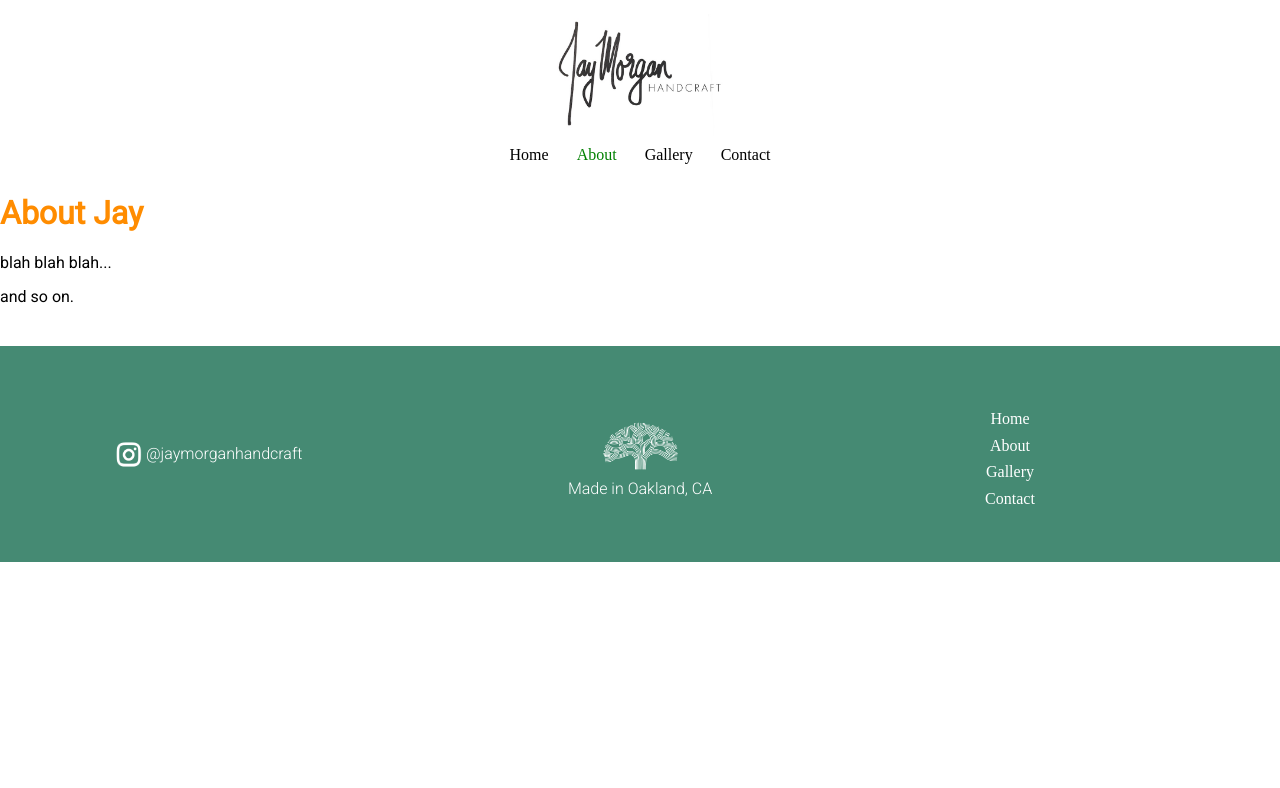
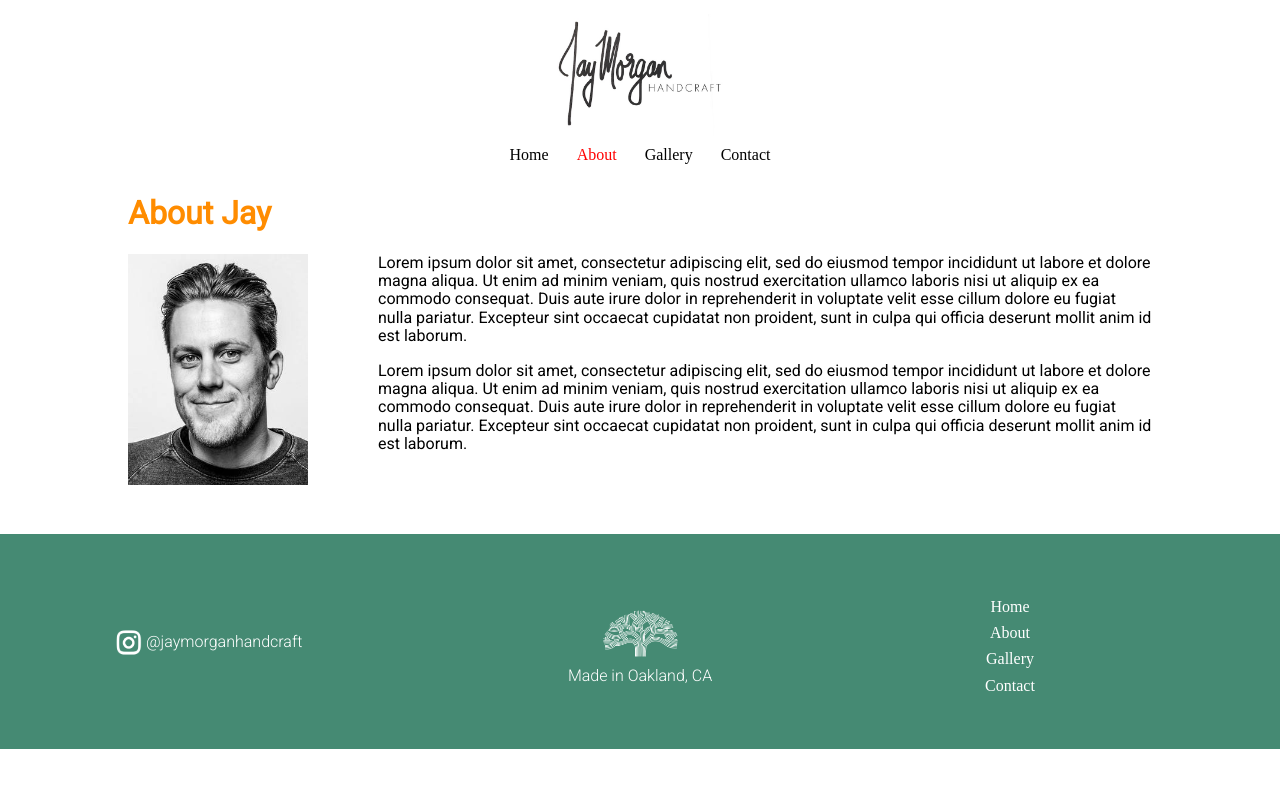
Before and after one commit to jaymorgan/jaymorgan.github.io, a Jekyll site: the page built from about.md, in a window 1280 px wide. Shown: the top 788 px of the page. Built offline with Jekyll 4.4.1, drawn with Linux system fonts in a browser that asks for light colours; some web fonts are replaced.

Commit message:
style changes

```diff
--- /dev/null
+++ b/_sass/content.scss
@@ -0,0 +1,8 @@
+.container {
+	clear: both;
+	.content-img {
+		float: left;
+		width: 180px;
+		padding-right: 70px;
+	}
+}
--- a/_sass/main.scss
+++ b/_sass/main.scss
@@ -28,6 +28,8 @@
 .container {
 	width: 80%;
 	display: block;
+	margin: auto;
+	margin-bottom: 80px;
 }
 
 // Header Elements
@@ -57,12 +59,14 @@
 		padding-right: 6px;
 	}
 }
+.current {
+	color: red;
+}
 
 .hero-img {
 	display: block;
   	margin-left: auto;
   	margin-right: auto;
-  	width: 80%;
 }
 
 // Footer Elements
@@ -76,6 +80,7 @@
 	margin-top: 40px;
 	background-color: #458a73;
 	padding: 40px;
+	clear: both;
 
 	.col-1 {
 		padding-top: 20px;
--- a/about.md
+++ b/about.md
@@ -5,6 +5,6 @@
 
 <h1>About Jay</h1>
 
-
-<p>blah blah blah... </p>
-<p>and so on.</p>
+<img src="/assets/images/jay/jay-1.jpg" class="content-img">
+<p>Lorem ipsum dolor sit amet, consectetur adipiscing elit, sed do eiusmod tempor incididunt ut labore et dolore magna aliqua. Ut enim ad minim veniam, quis nostrud exercitation ullamco laboris nisi ut aliquip ex ea commodo consequat. Duis aute irure dolor in reprehenderit in voluptate velit esse cillum dolore eu fugiat nulla pariatur. Excepteur sint occaecat cupidatat non proident, sunt in culpa qui officia deserunt mollit anim id est laborum.</p>
+<p>Lorem ipsum dolor sit amet, consectetur adipiscing elit, sed do eiusmod tempor incididunt ut labore et dolore magna aliqua. Ut enim ad minim veniam, quis nostrud exercitation ullamco laboris nisi ut aliquip ex ea commodo consequat. Duis aute irure dolor in reprehenderit in voluptate velit esse cillum dolore eu fugiat nulla pariatur. Excepteur sint occaecat cupidatat non proident, sunt in culpa qui officia deserunt mollit anim id est laborum.</p>
--- a/assets/css/styles.scss
+++ b/assets/css/styles.scss
@@ -4,12 +4,5 @@
 ---
 
 
-.current {
-  color: green;
-}
-
-h1 {
-	color: purple;
-}
-
-@import "main"
+@import "main";
+@import "content";
```
Also changed, not shown: assets/images/jay/jay-1.jpg (added).
